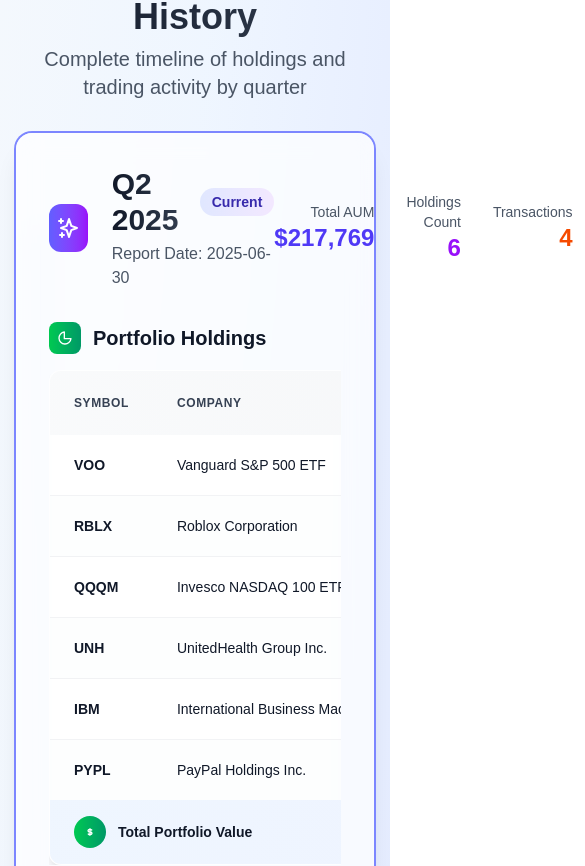
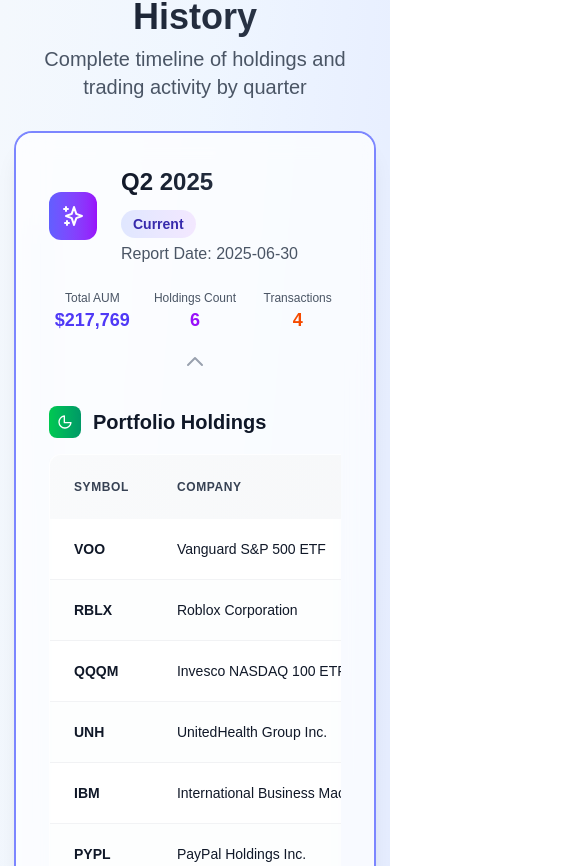
Before and after one commit to Wei-Xia/13f-showcase, a Next.js app: page / in a window 390 px wide. Shown: the part 2150-3016 px from the top of the page, 585 px wide, since content can reach past the window. Built offline with nearby package versions, Linux system fonts and the light colour scheme.

Commit message:
Update QuarterlyTimeline.tsx

```diff
--- a/components/QuarterlyTimeline.tsx
+++ b/components/QuarterlyTimeline.tsx
@@ -74,7 +74,7 @@
             `}>
               {/* Quarter Header */}
               <div
-                className="flex items-center justify-between p-8 cursor-pointer"
+                className="flex flex-col lg:flex-row lg:items-center lg:justify-between p-8 cursor-pointer gap-6"
                 onClick={() => toggleQuarter(quarterData.quarter)}
               >
                 <div className="flex items-center">
@@ -98,12 +98,12 @@
                   </div>
 
                   <div>
-                    <div className="flex items-center gap-3">
-                      <h3 className="text-3xl font-bold bg-gradient-to-r from-gray-900 to-gray-700 bg-clip-text text-transparent">
+                    <div className="flex flex-col sm:flex-row sm:items-center gap-3">
+                      <h3 className="text-2xl lg:text-3xl font-bold bg-gradient-to-r from-gray-900 to-gray-700 bg-clip-text text-transparent">
                         {quarterData.quarter}
                       </h3>
                       {isLatest && (
-                        <span className="inline-flex items-center px-3 py-1 rounded-full text-sm font-bold bg-gradient-to-r from-indigo-100 to-purple-100 text-indigo-800">
+                        <span className="inline-flex items-center px-3 py-1 rounded-full text-sm font-bold bg-gradient-to-r from-indigo-100 to-purple-100 text-indigo-800 w-fit">
                           Current
                         </span>
                       )}
@@ -115,23 +115,25 @@
                 </div>
 
                 {/* Summary Stats */}
-                <div className="flex items-center gap-8">
-                  <div className="text-right">
-                    <p className="text-sm text-gray-600">Total AUM</p>
-                    <p className="text-2xl font-bold text-indigo-600">{formatValue(quarterData.aum)}</p>
-                  </div>
-                  <div className="text-right">
-                    <p className="text-sm text-gray-600">Holdings Count</p>
-                    <p className="text-2xl font-bold text-purple-600">{quarterData.holdings.length}</p>
-                  </div>
-                  <div className="text-right">
-                    <p className="text-sm text-gray-600">Transactions</p>
-                    <p className="text-2xl font-bold text-orange-600">{quarterTransactions?.transactions.length || 0}</p>
+                <div className="flex flex-col lg:flex-row lg:items-center gap-4 lg:gap-8">
+                  <div className="grid grid-cols-3 gap-4 lg:flex lg:gap-8">
+                    <div className="text-center lg:text-right">
+                      <p className="text-xs lg:text-sm text-gray-600">Total AUM</p>
+                      <p className="text-lg lg:text-2xl font-bold text-indigo-600">{formatValue(quarterData.aum)}</p>
+                    </div>
+                    <div className="text-center lg:text-right">
+                      <p className="text-xs lg:text-sm text-gray-600">Holdings Count</p>
+                      <p className="text-lg lg:text-2xl font-bold text-purple-600">{quarterData.holdings.length}</p>
+                    </div>
+                    <div className="text-center lg:text-right">
+                      <p className="text-xs lg:text-sm text-gray-600">Transactions</p>
+                      <p className="text-lg lg:text-2xl font-bold text-orange-600">{quarterTransactions?.transactions.length || 0}</p>
+                    </div>
                   </div>
 
                   {/* Expand/Collapse Icon */}
                   <div className={`
-                    transform transition-transform duration-200 text-gray-400
+                    transform transition-transform duration-200 text-gray-400 self-center lg:self-auto
                     ${isExpanded ? 'rotate-180' : ''}
                   `}>
                     <svg className="w-6 h-6" fill="none" stroke="currentColor" viewBox="0 0 24 24">
```
